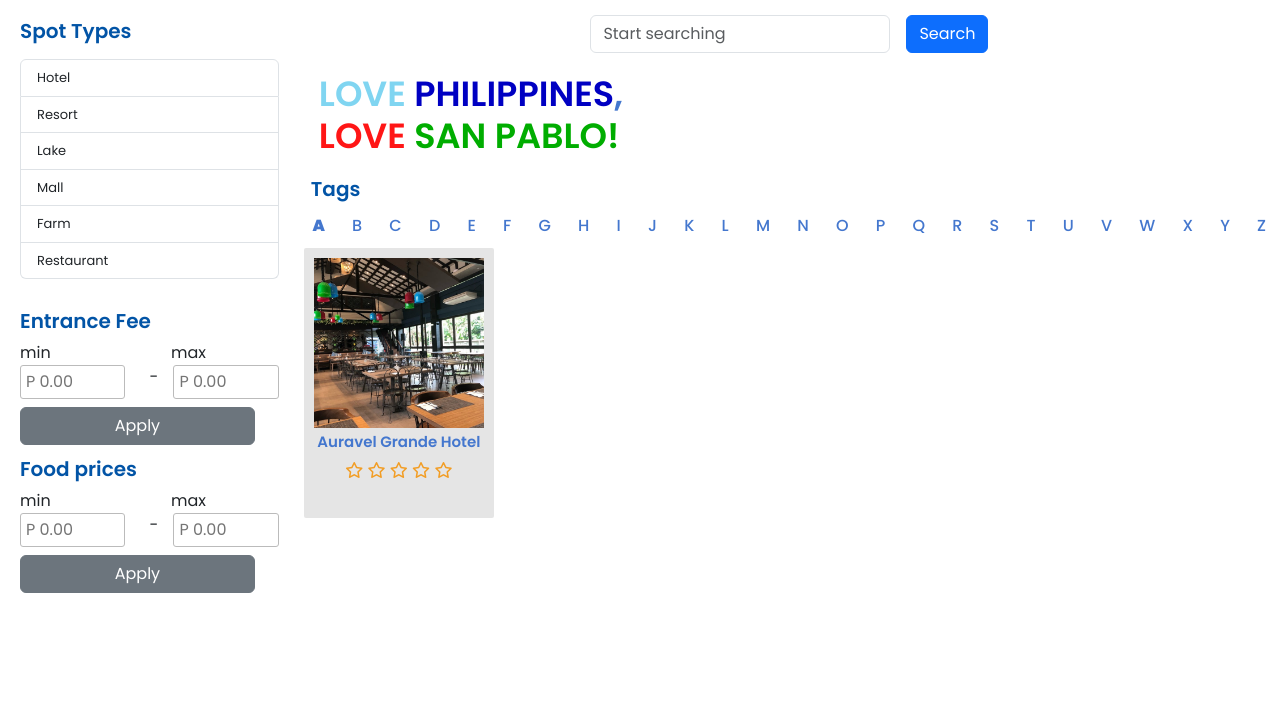
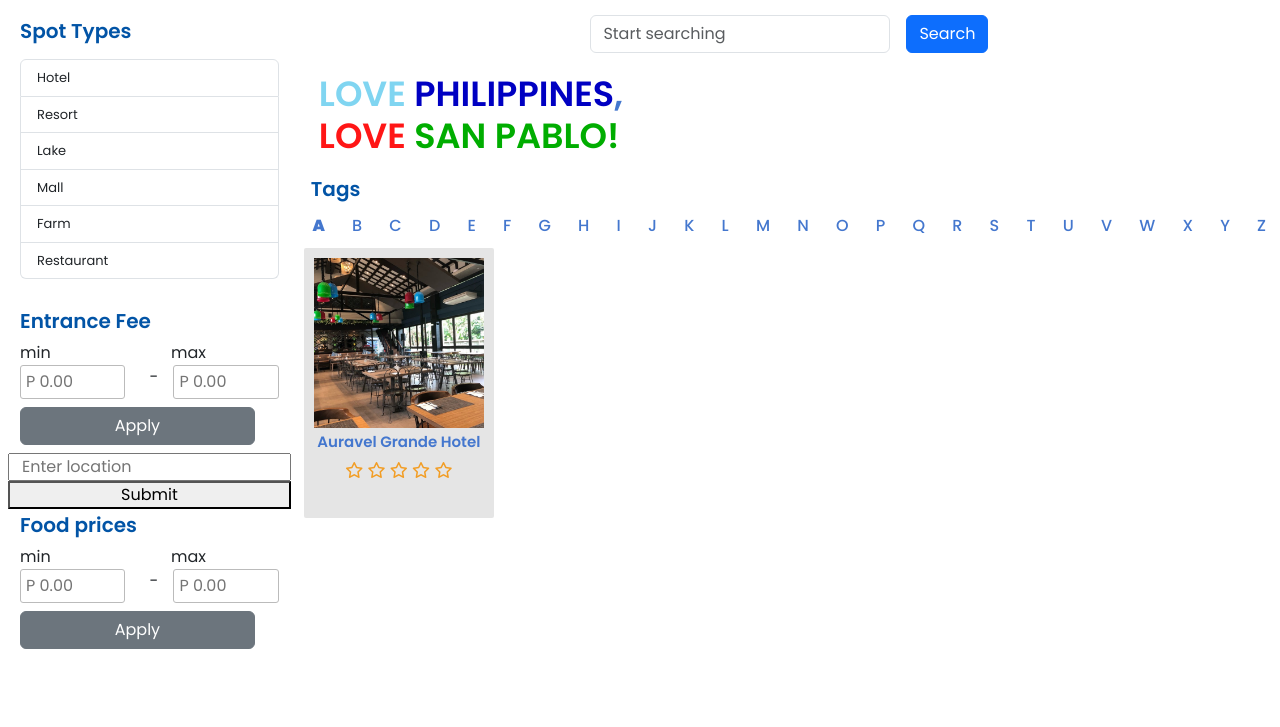
Before and after one commit to JoseAntonio008/vsf-fin-main, a PHP site: page /vsf/ in a window 1280 px wide. Shown: the part 521-1248 px from the top of the page. Run offline with PHP 8.4, Linux system fonts and the light colour scheme; data comes from the database, SQL or seed files in the repository; some libraries are stand-ins or nearby versions.

Commit message:
location

```diff
--- a/admin/css/spots.css
+++ b/admin/css/spots.css
@@ -27,7 +27,7 @@
 }
 
 .spot-container {
-  height: 85vh;
+  height: 700px;
   margin-top: 40px;
   overflow-y: auto;
 }
--- a/index.php
+++ b/index.php
@@ -218,6 +218,10 @@ if (isset($_SESSION['id'])) {
                         <button class="btn btn-secondary " style="width:100%" id="entrance-main-btn">Apply</button>
                     </div>
                 </div>
+                <input type="text" id="location-input" placeholder="Enter location">
+                <button id="location-submit-btn" onclick="console.log('click')">Submit</button>
+
+
             </div>
             <div class="row mt-1">
                 <h5 class="col-12 vsf-blue">Food prices</h5>
--- a/user/endpoints/get-spot.php
+++ b/user/endpoints/get-spot.php
@@ -7,6 +7,7 @@ if (isset($_GET['search']) && isset($_GET['search_type']) && isset($_GET['type']
     $type = $_GET['type'];
     $budget = $_GET['budget'];
     $entranceFee =  $_GET['entranceFee'];
+    $location = isset($_GET['location']) ? $_GET['location'] : null;
 
     if ($type == 'reviews') {
 
@@ -43,6 +44,10 @@ if (isset($_GET['search']) && isset($_GET['search_type']) && isset($_GET['type']
                 $sql .= " AND `ENTRANCE_FEE` BETWEEN $budRange[0] AND $budRange[1]";
             }
         }
+        if ($location != null) {
+            $sql .= " AND `LOCATION` = '$location'";
+        }
+
 
         $result = $conn->query($sql);
         if ($result->num_rows > 0) {
@@ -173,6 +178,12 @@ if (isset($_GET['search']) && isset($_GET['search_type']) && isset($_GET['type']
             }
         }
 
+        if ($location != null) {
+            $sql .= " AND `LOCATION` = '$location'";
+
+        }
+
+
         $result = $conn->query($sql);
 
         if ($result->num_rows > 0) {
--- a/user/js/index.js
+++ b/user/js/index.js
@@ -18,7 +18,7 @@ function closingButtonTags(e, purpose) {
   e.style.display = "none";
 }
 
-const getSpot = (search, search_type, type, budget, entranceFee) => {
+const getSpot = (search, search_type, type, budget, entranceFee,location) => {
   console.trace("asdf")
   if (type === "ttd") {
     $(".letters-container").css("display", "flex");
@@ -34,7 +34,8 @@ const getSpot = (search, search_type, type, budget, entranceFee) => {
       search_type: search_type,
       type: type,
       budget: budget ?? "",
-      entranceFee: entranceFee ?? ""
+      entranceFee: entranceFee ?? "",
+      location: location ?? ""
     },
     success: function (response) {
       $("#spots-container .remove-when-changing-the-state").remove();
@@ -44,30 +45,41 @@ const getSpot = (search, search_type, type, budget, entranceFee) => {
 };
 
 $(document).ready(function () {
+  function getLocation() {
+    return $('#location-input').val();
+  }
   // Initial Loaded Title
-  getSpot("A", "LetterPicker", "ttd", getFoodPrice(), getEntranceFee());
+  getSpot("A", "LetterPicker", "ttd", getFoodPrice(), getEntranceFee(),getLocation());
+
+  $("#location-submit-btn").click(function (e) {
+    e.preventDefault();
+    console.log('submit btn is clicked');
+    getSpot(spotTypeGlobal ? spotTypeGlobal : "", spotTypeGlobal ? "category" : "", "dn", getFoodPrice(), getEntranceFee(), getLocation());
+});
 
   // For Range action button
   // * FOOD
   $("#budget-main-btn-mobile").click(function (e) {
     e.preventDefault();
-    getSpot(spotTypeGlobal ? spotTypeGlobal : "", spotTypeGlobal ? "category" : "", "dn", getFoodPrice(), getEntranceFee());
+    console.log('food btn is clicked');
+    getSpot(spotTypeGlobal ? spotTypeGlobal : "", spotTypeGlobal ? "category" : "", "dn", getFoodPrice(), getEntranceFee(),getLocation());
   });
   $("#budget-main-btn").click(function (e) {
     e.preventDefault();
     console.log("asdf")
-    getSpot(spotTypeGlobal ? spotTypeGlobal : "", spotTypeGlobal ? "category" : "", "dn", getFoodPrice(), getEntranceFee());
+    console.log('submit btn is clicked');
+    getSpot(spotTypeGlobal ? spotTypeGlobal : "", spotTypeGlobal ? "category" : "", "dn", getFoodPrice(), getEntranceFee(),getLocation());
   });
 
   // * ENTRANCE FEE
   $("#entrance-main-btn-mobile").click(function (e) {
     e.preventDefault();
-    getSpot(spotTypeGlobal ? spotTypeGlobal : "", spotTypeGlobal ? "category" : "", "dn", getFoodPrice(), getEntranceFee());
+    getSpot(spotTypeGlobal ? spotTypeGlobal : "", spotTypeGlobal ? "category" : "", "dn", getFoodPrice(), getEntranceFee(),getLocation());
   });
   $("#entrance-main-btn").click(function (e) {
     e.preventDefault();
     console.log("was clekced", getFoodPrice(), getEntranceFee())
-    getSpot(spotTypeGlobal ? spotTypeGlobal : "", spotTypeGlobal ? "category" : "", "dn", getFoodPrice(), getEntranceFee());
+    getSpot(spotTypeGlobal ? spotTypeGlobal : "", spotTypeGlobal ? "category" : "", "dn", getFoodPrice(), getEntranceFee(),getLocation());
   });
   // * END OF For Range action button
 
```
Also changed, not shown: admin/assets/spots-photo/777483626.jpg (added), admin/assets/spots-photo/873447171.png (added), 2 other files.
